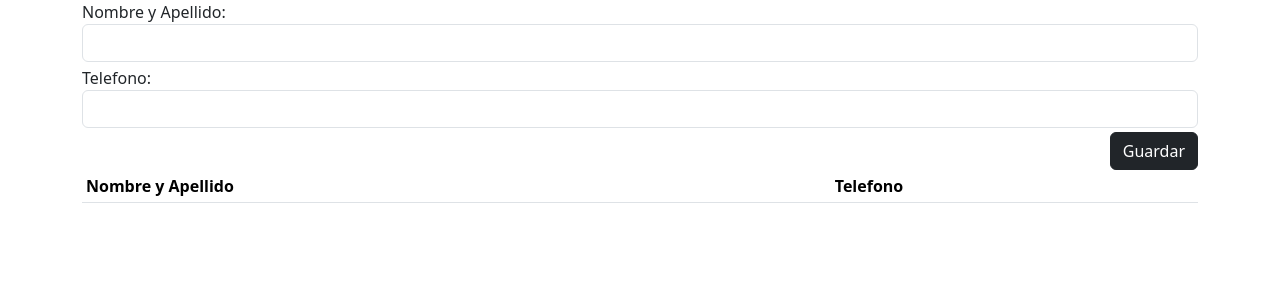
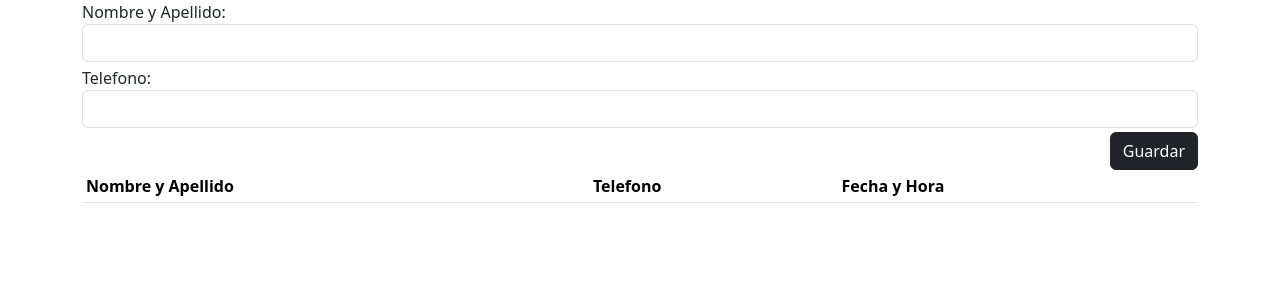
Before and after one commit to KingGimer44/flask7a, a Flask app: page /alumnos in a window 1280 px wide. Shown: the top 300 px of the page. Run offline with Flask 3, Linux system fonts and the light colour scheme; lists and menus that the app fills with data are empty.

Commit message:
Update alumnos.html

```diff
--- a/templates/alumnos.html
+++ b/templates/alumnos.html
@@ -42,6 +42,7 @@
                 <tr>
                     <th>Nombre y Apellido</th>
                     <th>Telefono</th>
+                    <th>Fecha y Hora</th>
                 </tr>
             </thead>
             <tbody id="tbodyAlumnos"></tbody>
```
